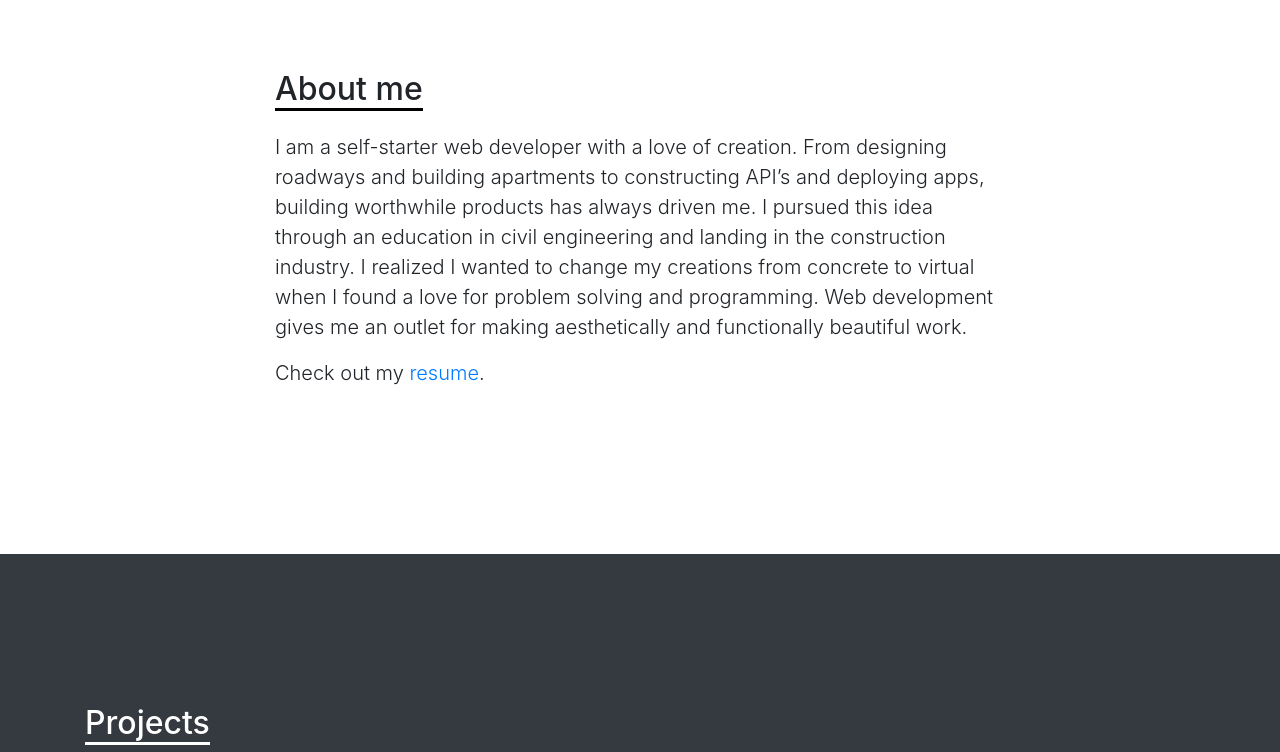
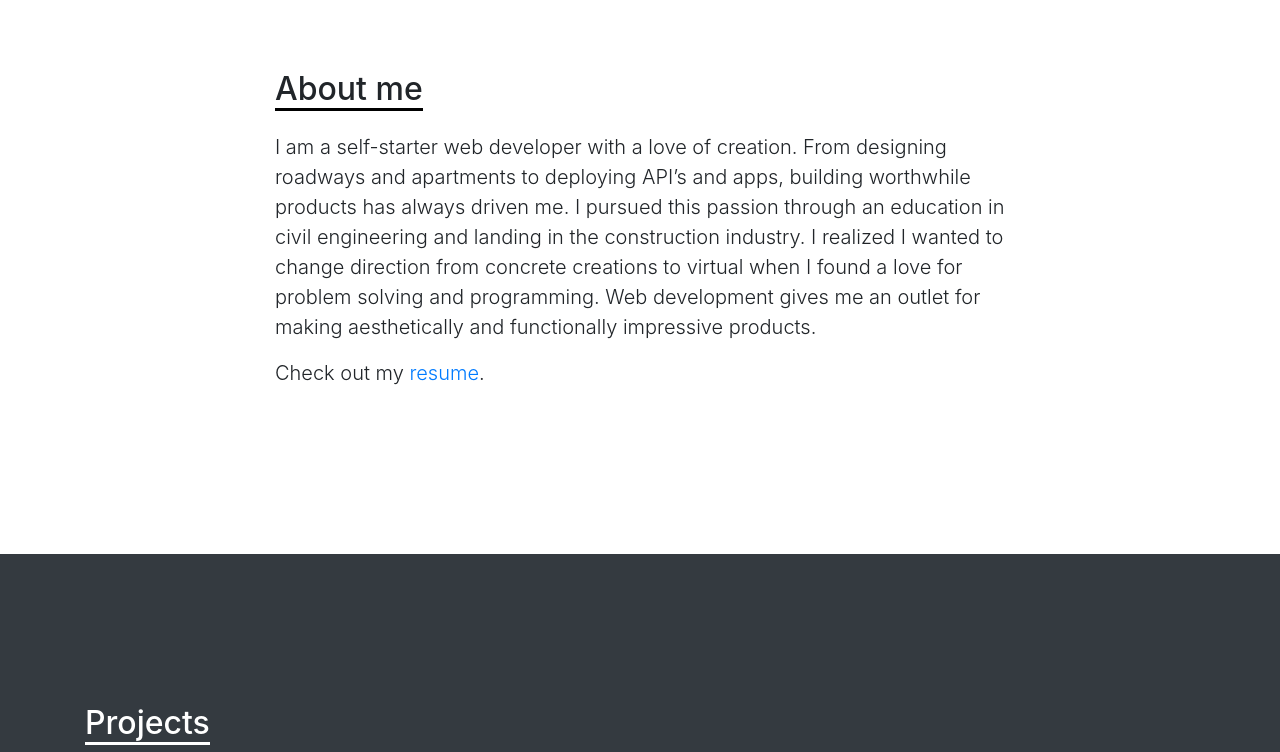
Before and after one commit to kamsahn/kamsahn.github.io, a website with bundled scripts: page index.html in a window 1280 px wide. Shown: the part 920-1672 px from the top of the page. Built offline with nearby package versions, Linux system fonts and the light colour scheme; files whose address does not match are found by name.

Commit message:
Edit readme and about me

```diff
--- a/index.html
+++ b/index.html
@@ -79,13 +79,14 @@
           <div class="h2-about">
             <h2>About me</h2>
           </div>
-          <p class="lead"> I am a self-starter web developer with a love of creation. From designing
-            roadways and building apartments to constructing API’s and deploying apps,
-            building worthwhile products has always driven me. I pursued this idea through
-            an education in civil engineering and landing in the construction industry. I
-            realized I wanted to change my creations from concrete to virtual when I found
-            a love for problem solving and programming. Web development gives me an outlet
-            for making aesthetically and functionally beautiful work.
+          <p class="lead"> I am a self-starter web developer with a love of
+            creation. From designing roadways and apartments to deploying API’s
+            and apps, building worthwhile products has always driven me. I pursued
+            this passion through an education in civil engineering and landing in
+            the construction industry. I realized I wanted to change direction
+            from concrete creations to virtual when I found a love for problem
+            solving and programming. Web development gives me an outlet for making
+            aesthetically and functionally impressive products.
           </p>
           <p class="lead">Check out my <a href="public/SamKahnResume.pdf" target="_blank" download="SamKahnResume">resume</a>.</p>
         </div>
```
Also changed, not shown: README.md.
